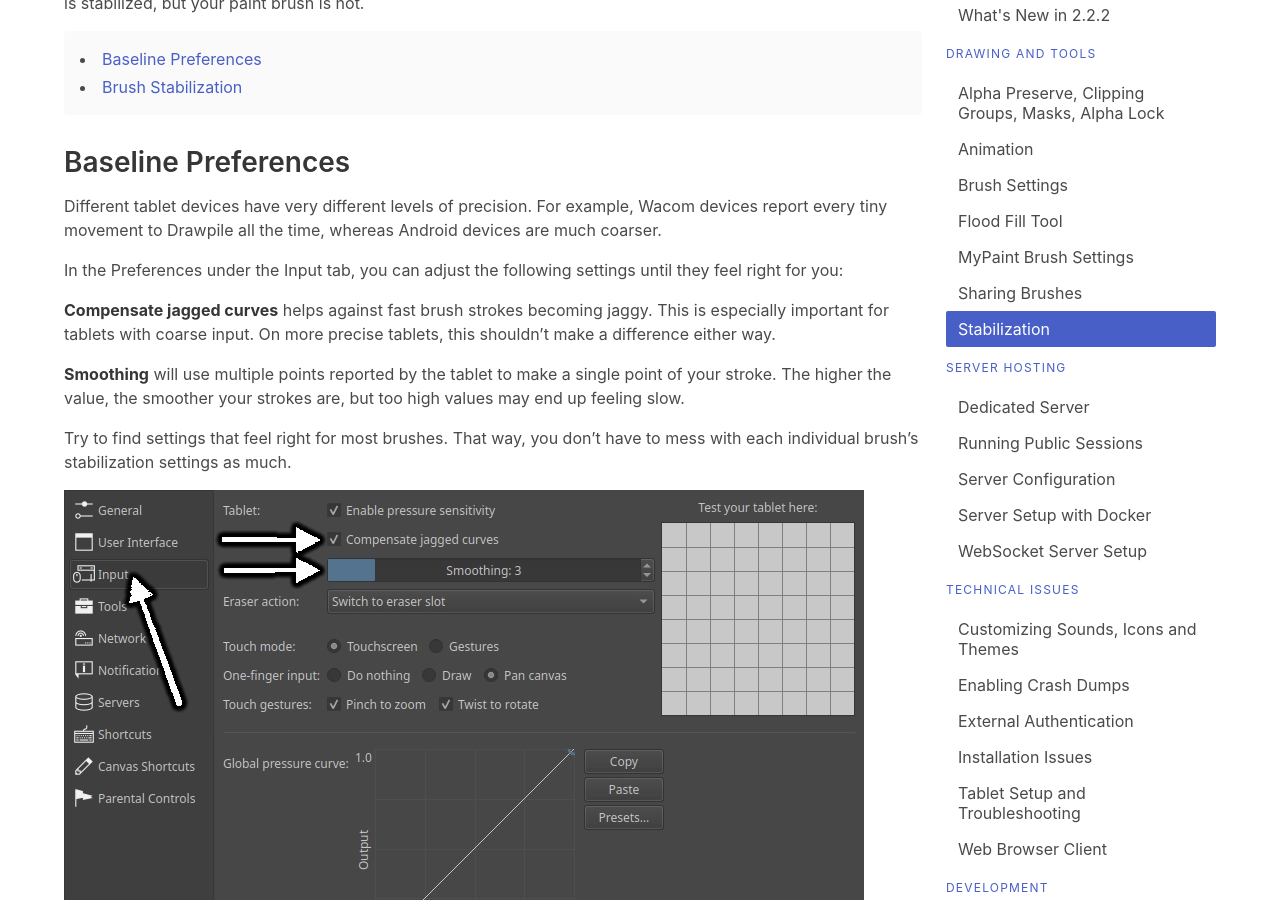
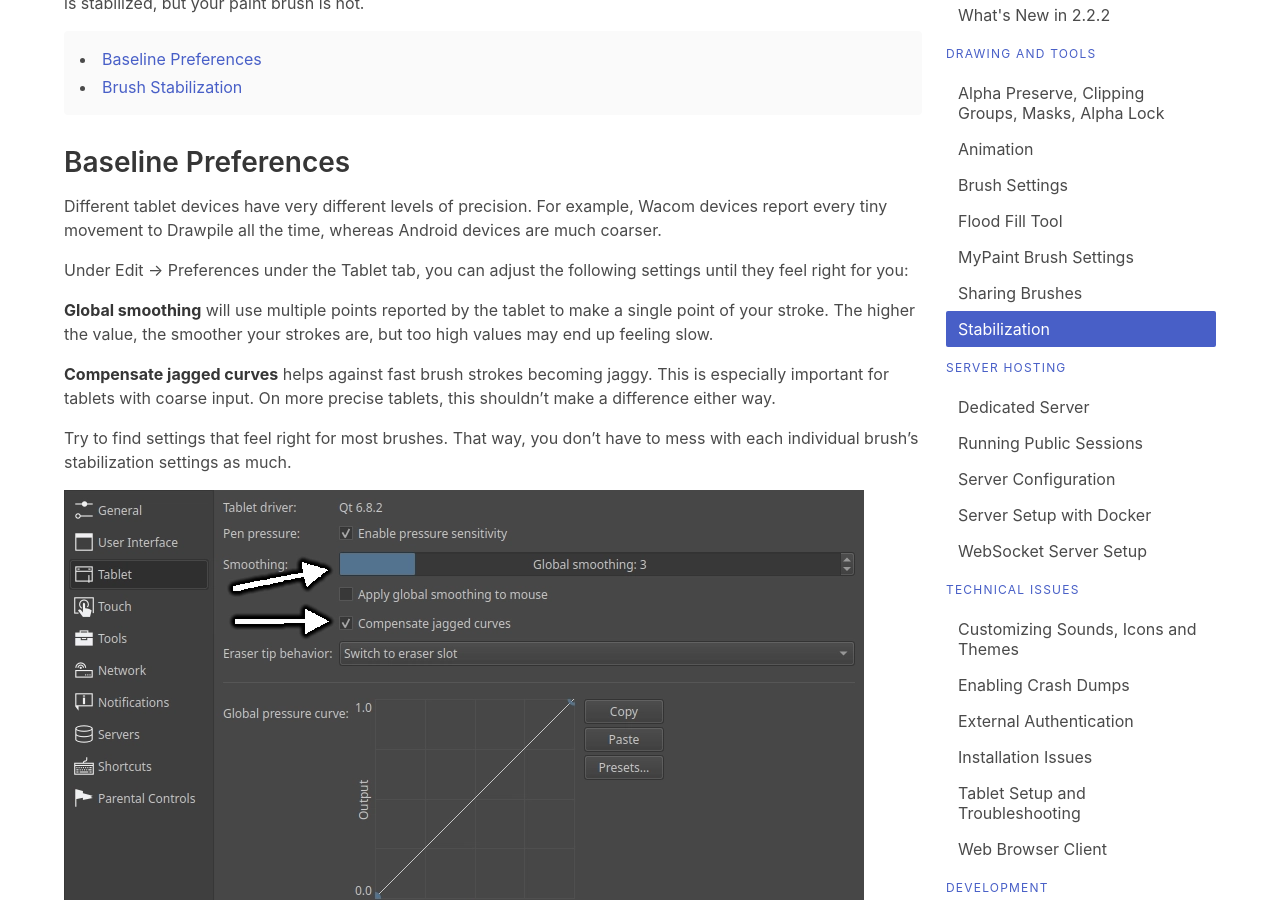
Before and after one commit to drawpile/drawpile.github.io, a Jekyll site: the page built from help/draw/stabilization.markdown, in a window 1280 px wide and 900 px high, scrolled down 311 px. Built offline with Jekyll 4.4.1, drawn with Linux system fonts in a browser that asks for light colours.

Commit message:
Update stabilization documentation for 2.2.2

```diff
--- a/help/draw/stabilization.markdown
+++ b/help/draw/stabilization.markdown
@@ -16,11 +16,11 @@ Drawpile has a few different ways of stabilizing your brush strokes. You can con
 
 Different tablet devices have very different levels of precision. For example, Wacom devices report every tiny movement to Drawpile all the time, whereas Android devices are much coarser.
 
-In the Preferences under the Input tab, you can adjust the following settings until they feel right for you:
+Under Edit → Preferences under the Tablet tab, you can adjust the following settings until they feel right for you:
+
+**Global smoothing** will use multiple points reported by the tablet to make a single point of your stroke. The higher the value, the smoother your strokes are, but too high values may end up feeling slow.
 
 **Compensate jagged curves** helps against fast brush strokes becoming jaggy. This is especially important for tablets with coarse input. On more precise tablets, this shouldn't make a difference either way.
-
-**Smoothing** will use multiple points reported by the tablet to make a single point of your stroke. The higher the value, the smoother your strokes are, but too high values may end up feeling slow.
 
 Try to find settings that feel right for most brushes. That way, you don't have to mess with each individual brush's stabilization settings as much.
 
```
Also changed, not shown: assets/img/help/stabilizerprefs.webp, assets/img/help/stabilizersettings.webp.
